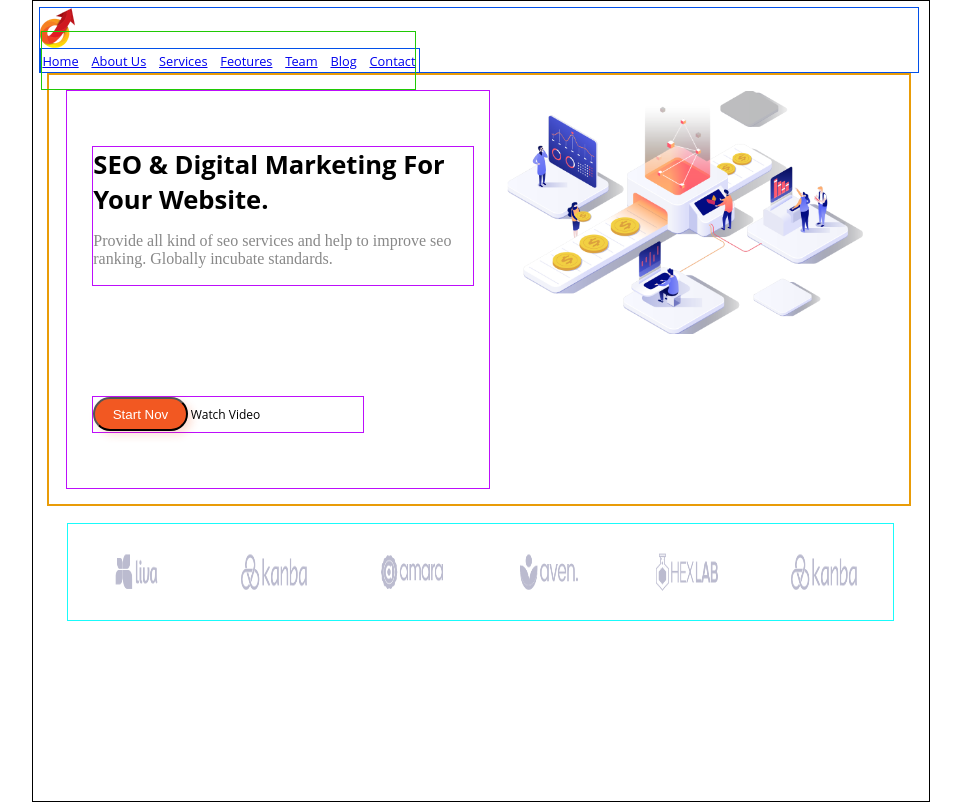
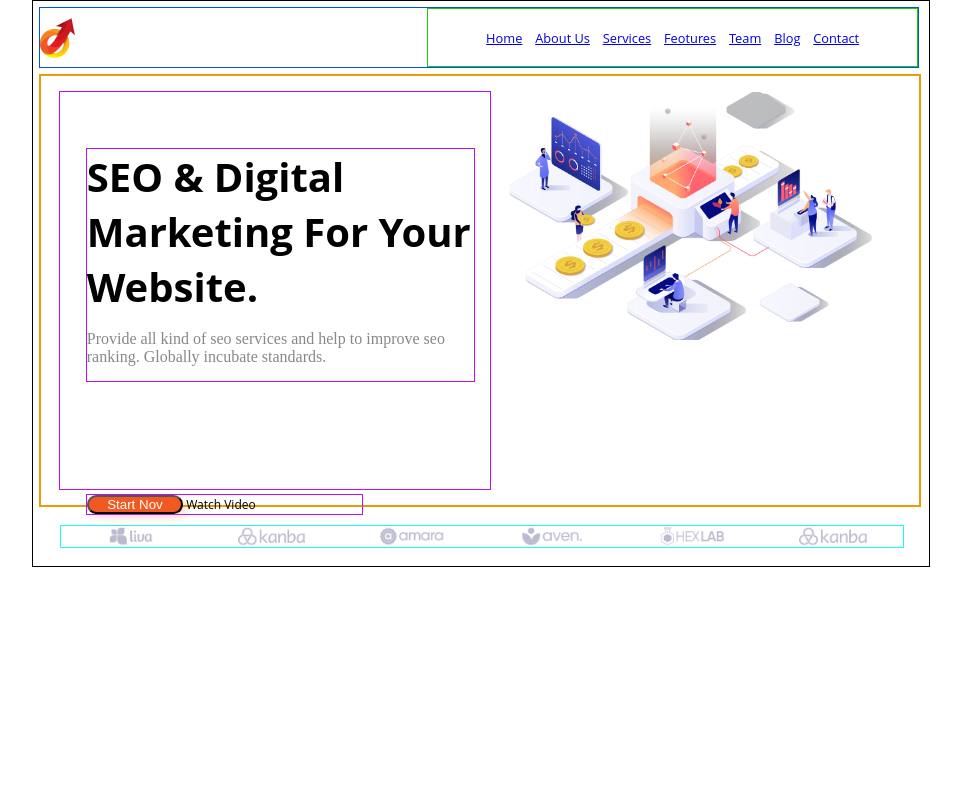
Before and after one commit to Pavel-OV/HTML_Work_adaptiv, a plain HTML site: page index.html in a window 1280 px wide. Shown: the whole page, without its empty margins (160-1121 px from the left). Drawn offline with Linux system fonts and the light colour scheme.

Commit message:
blok__menu

```diff
--- a/index.html
+++ b/index.html
@@ -12,9 +12,10 @@
                 <!-- <div class="back-blok">         -->
                     <!-- <div class="header">  -->
                         <div class="blok">
+                            <!-- <div class="blok__top"> -->
                              <div class="blok__menu">
-                        <div class="logo"><img src="img/logo.png"  alt="logo"></div>
-                            <div class="blok_menu">
+                                <div class="logo"><img src="img/logo.png"></div>
+                                     <div class="blok__menu__nav">
                                     <nav class="nav__menu">
                                         <li class="link__menu"><a href="#">Home</a></li>
                                         <li class="link__menu"><a href="#">About Us</a></li>
@@ -25,7 +26,7 @@
                                         <li class="link__menu"><a href="#">Contact</a></li>
                                     </nav>
                                 </div>
-
+                        </div>
 
                         <div class="blok__content">
                             <div class="content">
--- a/style/style.css
+++ b/style/style.css
@@ -14,14 +14,16 @@
         font-size: 20px;
         }
     .blok {
-        position: absolute;
+
+
         width: 70%;
         height: 100%;
         display:flex;
         margin: 0 15%;
-        /* justify-content:center; */
-        /* text-align: justify; */
+        display: flex;
+        flex-direction: column;
         border: 1px solid #000;
+        /* z-index: 2; */
 
 
     }
@@ -39,12 +41,16 @@
 
     }
     .blok__menu {
+        display: flex;
+        justify-content:space-between;
+        align-items: center;
+        width: 98%;
+        height: 8%;
+        margin: 0.4rem;
 
             /* position: absolute;  */
             /* display: flex; */
-            width: 98%;
-            height: 8%;
-            margin: 0.4rem;
+
             font-family: Open Sans;
             font-size: 0.8rem;
             font-style: normal;
@@ -56,22 +62,27 @@
     .logo {
         display: flex;
         width: 10%;
+        align-items: center
+
 
     }
-    .blok_menu {
-        display: flex;
-        align-items: center;
+    .blok__menu__nav {
+        /* display: inline-block;
+        justify-self: start; */
         /* justify-items: baseline; */
-        width: 43%;
-        height: 35%;
-        border: 1px solid #0150E9;
+        width: 56%;
+        height: 1%;
+        /* border: 1px solid #0150E9; */
+        /* flex-direction: row; */
+}
 
-    }
+
 
     .nav__menu {
-
         display: flex;
         justify-content: center;
+        /* width: 20%;
+        height: 1%;       */
         gap: 1em;
         border: 1px solid #20C905;
     }
```
Lines whose indentation alone changed are shown as unchanged.
